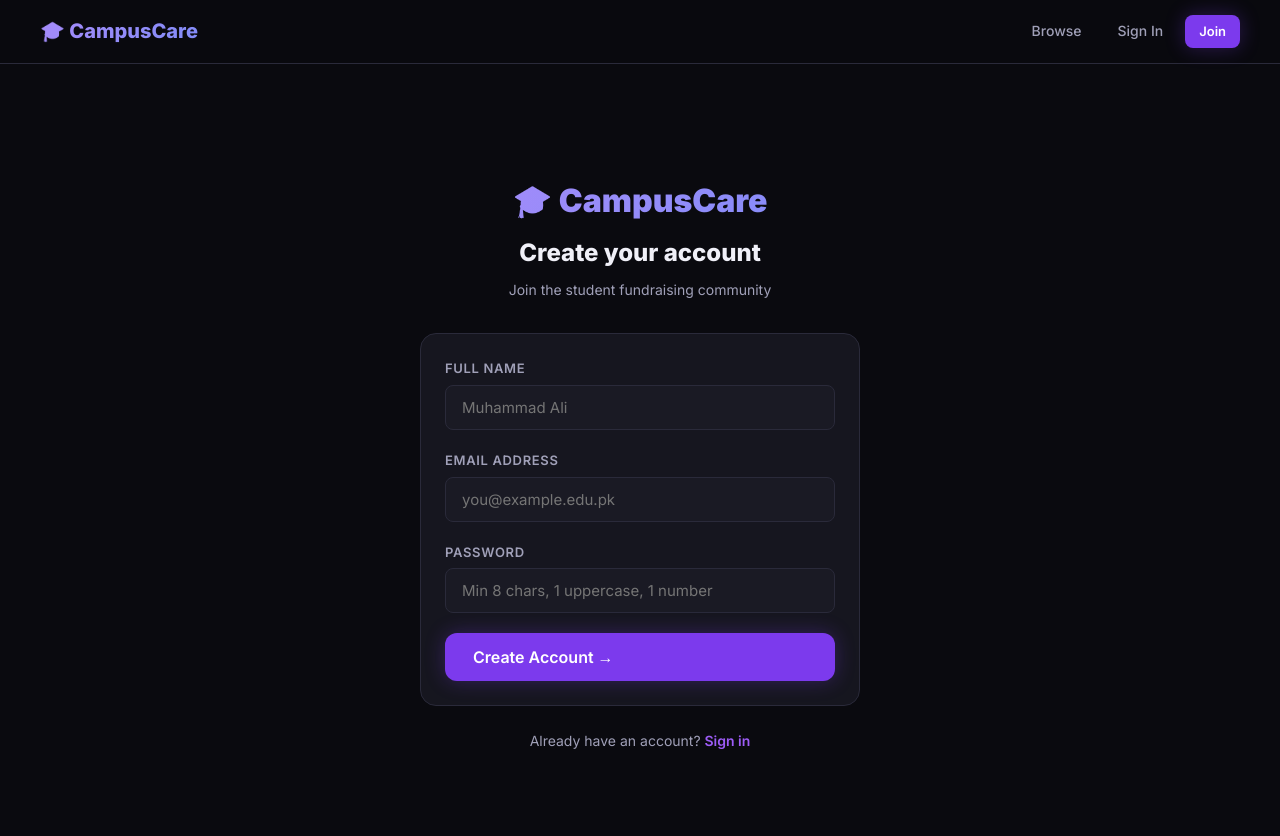
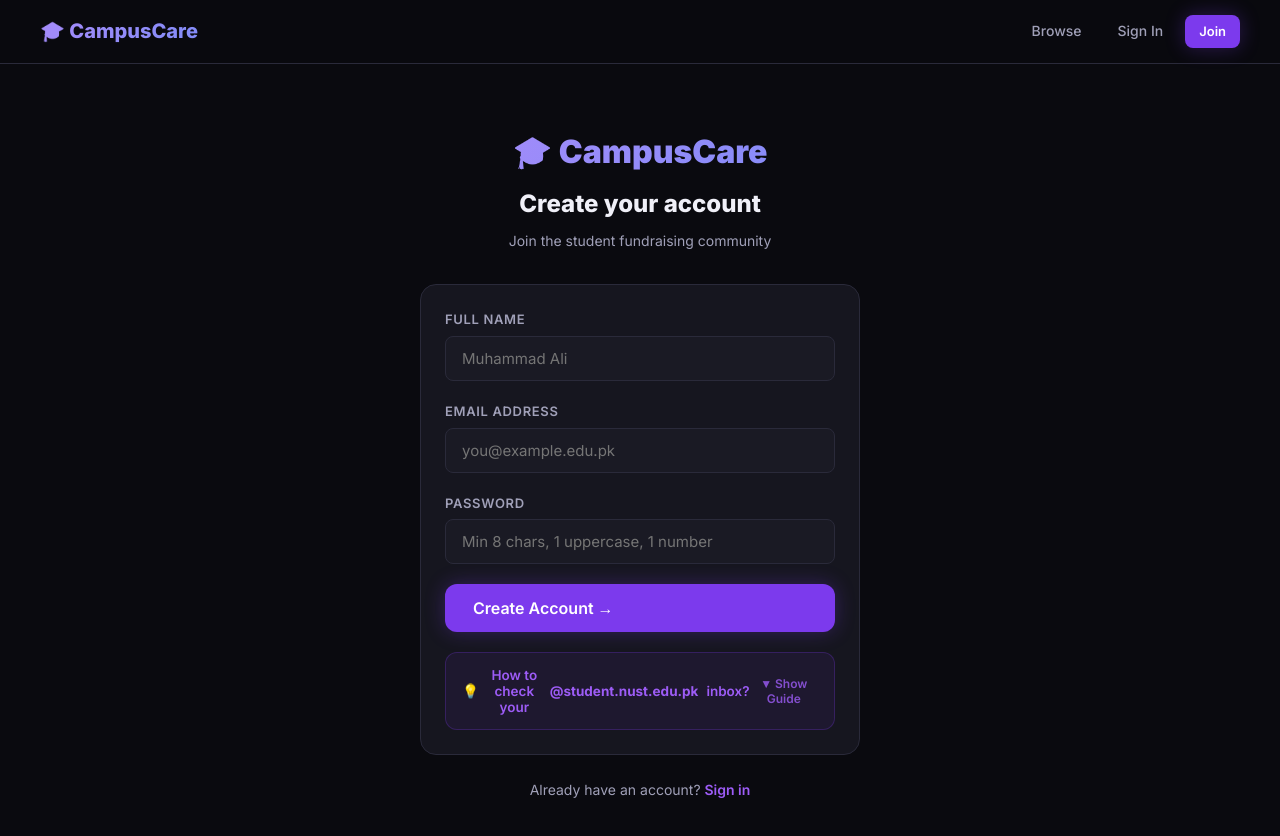
Before and after one commit to asjad2401/CampusCare, a Next.js app: page /auth/register in a window 1280 px wide. Shown: the top 836 px of the page. Built offline with nearby package versions, Linux system fonts and the light colour scheme; no server answers.

Commit message:
Add StudentEmailGuide component to Registration and OTP verification pages

```diff
--- a/app/auth/register/page.tsx
+++ b/app/auth/register/page.tsx
@@ -3,6 +3,7 @@ import { useState } from 'react'
 import Link from 'next/link'
 import { useRouter } from 'next/navigation'
 import Navbar from '@/components/Navbar'
+import StudentEmailGuide from '@/components/StudentEmailGuide'
 
 export default function RegisterPage() {
   const [form, setForm] = useState({ name: '', email: '', password: '' })
@@ -68,6 +69,7 @@ export default function RegisterPage() {
                   {loading ? <><span className="spinner" />Sending OTP…</> : 'Create Account →'}
                 </button>
               </form>
+              <StudentEmailGuide />
             </div>
           </div>
           <p className="auth-footer">Already have an account? <Link href="/auth/login">Sign in</Link></p>
--- a/app/auth/verify-otp/page.tsx
+++ b/app/auth/verify-otp/page.tsx
@@ -2,6 +2,7 @@
 import { useState, useRef, useEffect, Suspense } from 'react'
 import { useRouter, useSearchParams } from 'next/navigation'
 import Navbar from '@/components/Navbar'
+import StudentEmailGuide from '@/components/StudentEmailGuide'
 
 function OtpForm() {
   const [otp, setOtp] = useState(['', '', '', '', '', ''])
@@ -99,6 +100,7 @@ function OtpForm() {
                   {loading ? <><span className="spinner" />Verifying…</> : 'Verify Code →'}
                 </button>
               </form>
+              <StudentEmailGuide />
             </div>
           </div>
           <p className="auth-footer" style={{ marginTop: 16 }}>
--- /dev/null
+++ b/components/StudentEmailGuide.tsx
@@ -0,0 +1,67 @@
+'use client'
+import { useState } from 'react'
+
+export default function StudentEmailGuide() {
+  const [open, setOpen] = useState(false)
+
+  return (
+    <div style={{
+      marginTop: '20px',
+      background: 'rgba(124, 58, 237, 0.08)',
+      border: '1px solid rgba(124, 58, 237, 0.25)',
+      borderRadius: '12px',
+      padding: '14px 16px',
+      textAlign: 'left',
+      transition: 'all 0.2s ease',
+    }}>
+      <button
+        type="button"
+        onClick={() => setOpen(!open)}
+        style={{
+          width: '100%',
+          display: 'flex',
+          justifyContent: 'space-between',
+          alignItems: 'center',
+          background: 'none',
+          border: 'none',
+          color: 'var(--accent-light)',
+          fontWeight: '600',
+          fontSize: '13.5px',
+          cursor: 'pointer',
+          padding: 0,
+          fontFamily: 'inherit',
+        }}
+      >
+        <span style={{ display: 'flex', alignItems: 'center', gap: '8px' }}>
+          <span>💡</span> How to check your <strong>@student.nust.edu.pk</strong> inbox?
+        </span>
+        <span style={{ fontSize: '12px', opacity: 0.8 }}>{open ? '▲ Hide' : '▼ Show Guide'}</span>
+      </button>
+
+      {open && (
+        <div style={{ marginTop: '14px', paddingTop: '12px', borderTop: '1px dashed rgba(124, 58, 237, 0.2)', fontSize: '13px', color: 'var(--text-secondary)', lineHeight: '1.6' }}>
+          <p style={{ margin: '0 0 10px 0', fontWeight: '500' }}>
+            NUST student emails are hosted on <strong>Microsoft Office 365</strong>. Follow these 4 steps to add it to your Gmail app:
+          </p>
+          <ol style={{ paddingLeft: '20px', margin: 0, display: 'flex', flexDirection: 'column', gap: '8px' }}>
+            <li>
+              Open the <strong>Gmail App</strong> on your phone (or go to <a href="https://gmail.com" target="_blank" rel="noopener noreferrer" style={{ color: 'var(--accent-light)', textDecoration: 'underline' }}>gmail.com</a>).
+            </li>
+            <li>
+              Tap your profile picture → Select <strong>"Add another account"</strong>.
+            </li>
+            <li>
+              Select <strong>"Exchange and Office 365"</strong> (or <em>Outlook, Hotmail, and Live</em>).
+            </li>
+            <li>
+              Enter your student email <em>(e.g., <code>ahmad.bscs21seecs@student.nust.edu.pk</code>)</em> and enter your student account password.
+            </li>
+          </ol>
+          <div style={{ marginTop: '12px', background: 'rgba(255, 255, 255, 0.04)', padding: '8px 12px', borderRadius: '8px', fontSize: '12px', color: 'var(--text-muted)' }}>
+            ✨ <strong>Tip:</strong> Once set up, OTP emails from CampusCare will appear directly in your primary Gmail inbox or notifications!
+          </div>
+        </div>
+      )}
+    </div>
+  )
+}
```
